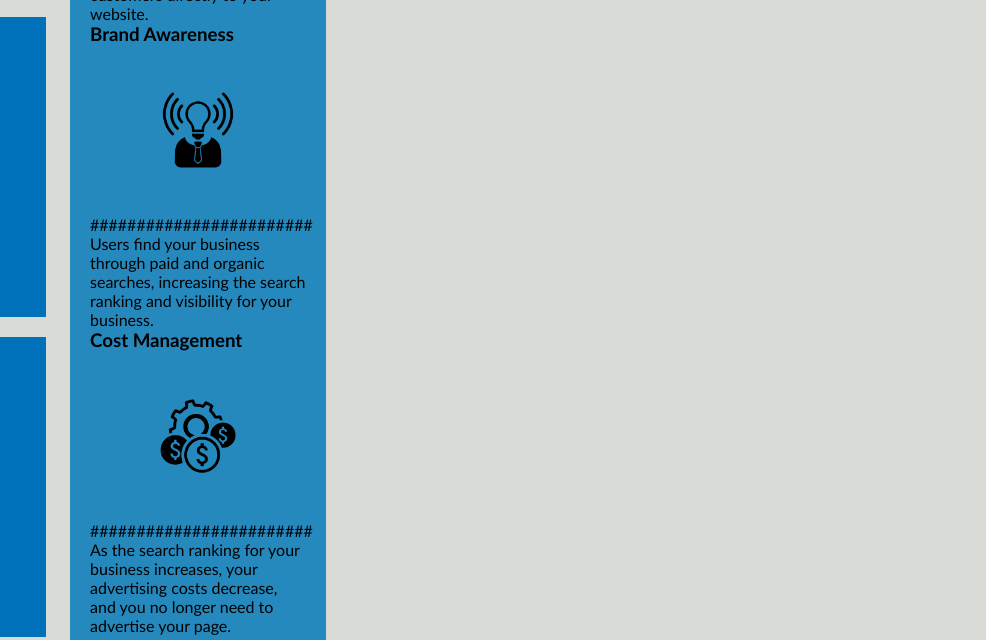
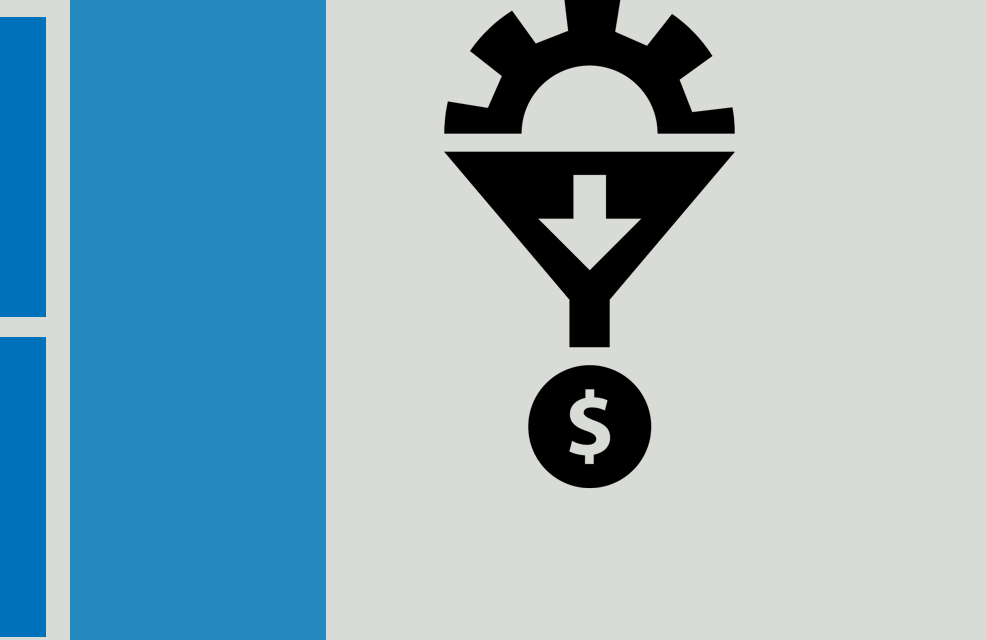
Before and after one commit to SenyoAhadzie/RUCBC-Unit-1-HW---Horiseon, a plain HTML site: page Develop/index.html in a window 1280 px wide. Shown: the part 1225-1865 px from the top of the page, 934-1920 px from the left, 986 px wide, since content can reach past the window. Drawn offline with Linux system fonts and the light colour scheme.

Commit message:
Combined benefit img style elements

```diff
--- a/Develop/assets/css/style.css
+++ b/Develop/assets/css/style.css
@@ -116,23 +116,13 @@ p {
     text-align: center;
 } */
 
-.benefit-lead img {
+.benefit-lead img .benefit-brand img .benefit-cost img {
     display: block;
     margin: 10px auto;
     max-width: 150px;
 }
 
-.benefit-brand img {
-    display: block;
-    margin: 10px auto;
-    max-width: 150px;
-}
 
-.benefit-cost img {
-    display: block;
-    margin: 10px auto;
-    max-width: 150px;
-}
 
 .search-engine-optimization {
     margin-bottom: 20px;
```
